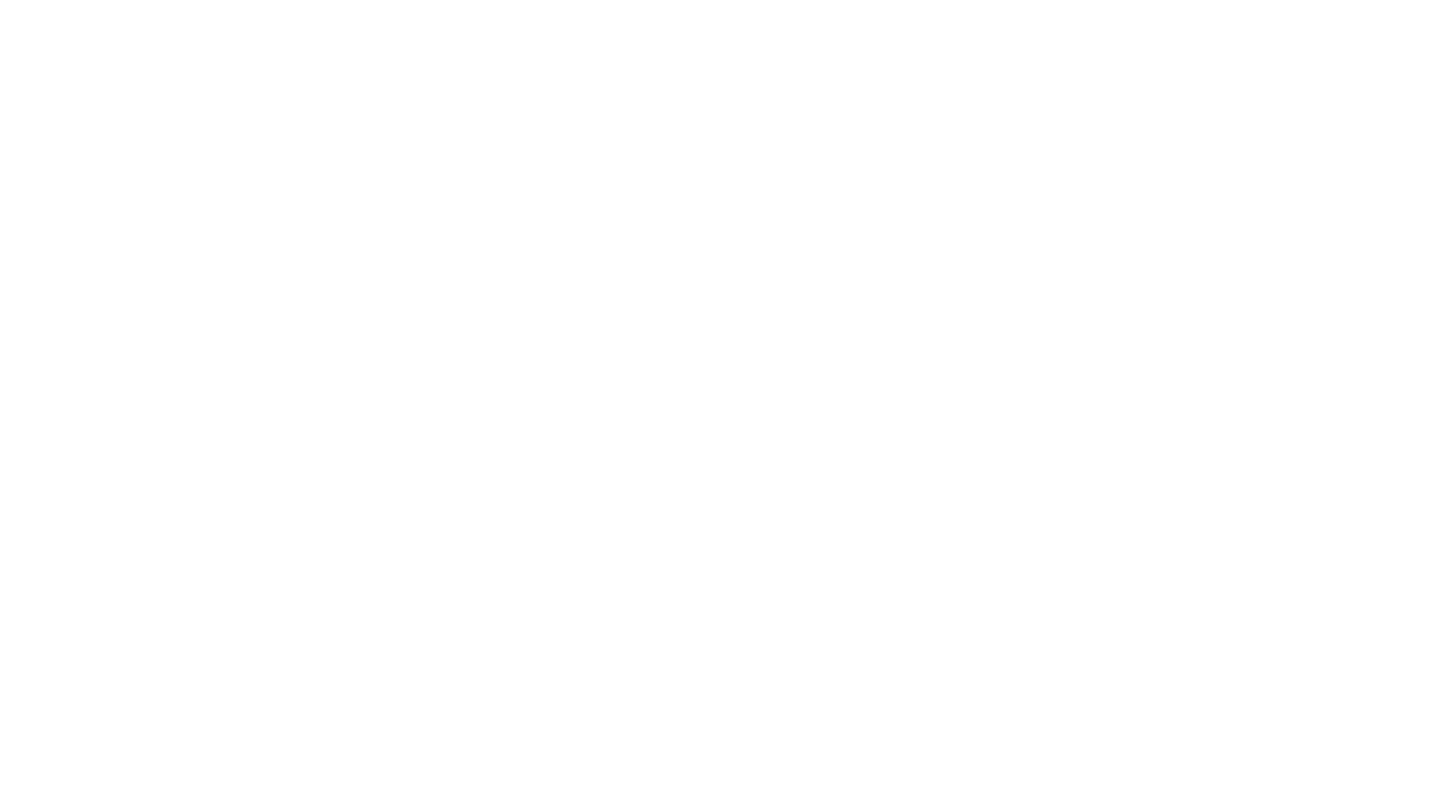
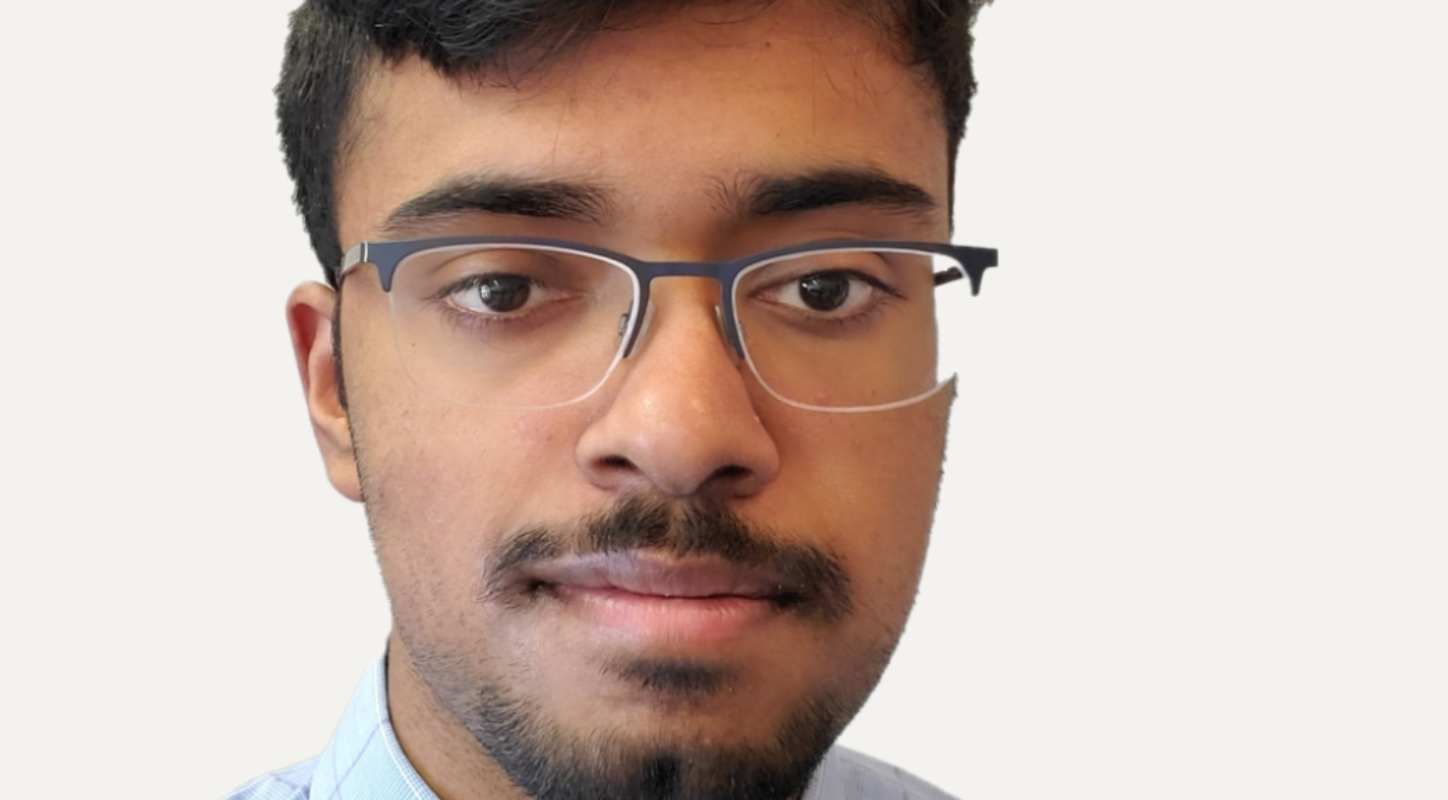
Before and after one commit to aaren-aras/portfolio-site, a Nuxt app: page / in a window 1280 px wide. Shown: the top 800 px of the page, 1448 px wide, since content can reach past the window. Built offline with nearby package versions, Linux system fonts and the light colour scheme.

Commit message:
Add profile-pic

```diff
--- a/layouts/default.vue
+++ b/layouts/default.vue
@@ -1,11 +1,13 @@
 <template>
   <div>
-
+    <!-- <NuxtLink to="/about"></NuxtLink> -->
+    <NuxtLink to="/projects">Projects</NuxtLink>
+    <!-- <NuxtLink to="/about"></NuxtLink> -->
   </div>
+  <slot/>
 </template>
 
 <script setup>
-
 </script>
 
 <style lang="scss" scoped>
--- a/nuxt.config.ts
+++ b/nuxt.config.ts
@@ -1,3 +1,5 @@
+import { defineNuxtConfig } from 'nuxt/config'; // Not needed
+
 // https://nuxt.com/docs/api/configuration/nuxt-config
 export default defineNuxtConfig({
   devtools: { enabled: false },
--- a/pages/index.vue
+++ b/pages/index.vue
@@ -1,13 +1,26 @@
 <template>
-  <div>
-
+  <div class="container">
+    <img class="profile-pic" src="../assets/img/profile-pic.png">
   </div>
 </template>
 
-<script setup>
+<script lang="ts" setup>
 
 </script>
 
 <style lang="scss" scoped>
-
+.container {
+  display: flex;
+  justify-content: center;
+  align-items: center;
+  width: 100vw;
+  height: 100vh;
+  .profile-pic {
+    // display: flex;
+    // justify-content: center !important;
+    // align-items: center !important;
+    // width: 100px;
+    // height: 100px;
+  }
+}
 </style>
--- a/pages/projects/index.vue
+++ b/pages/projects/index.vue
@@ -1,7 +1,5 @@
 <template>
-  <div>
-
-  </div>
+<h1>hi lol</h1>
 </template>
 
 <script setup>
```
Also changed, not shown: assets/img/profile-pic.png (added), 1 other file (tests, documents, lock files or other folders).
